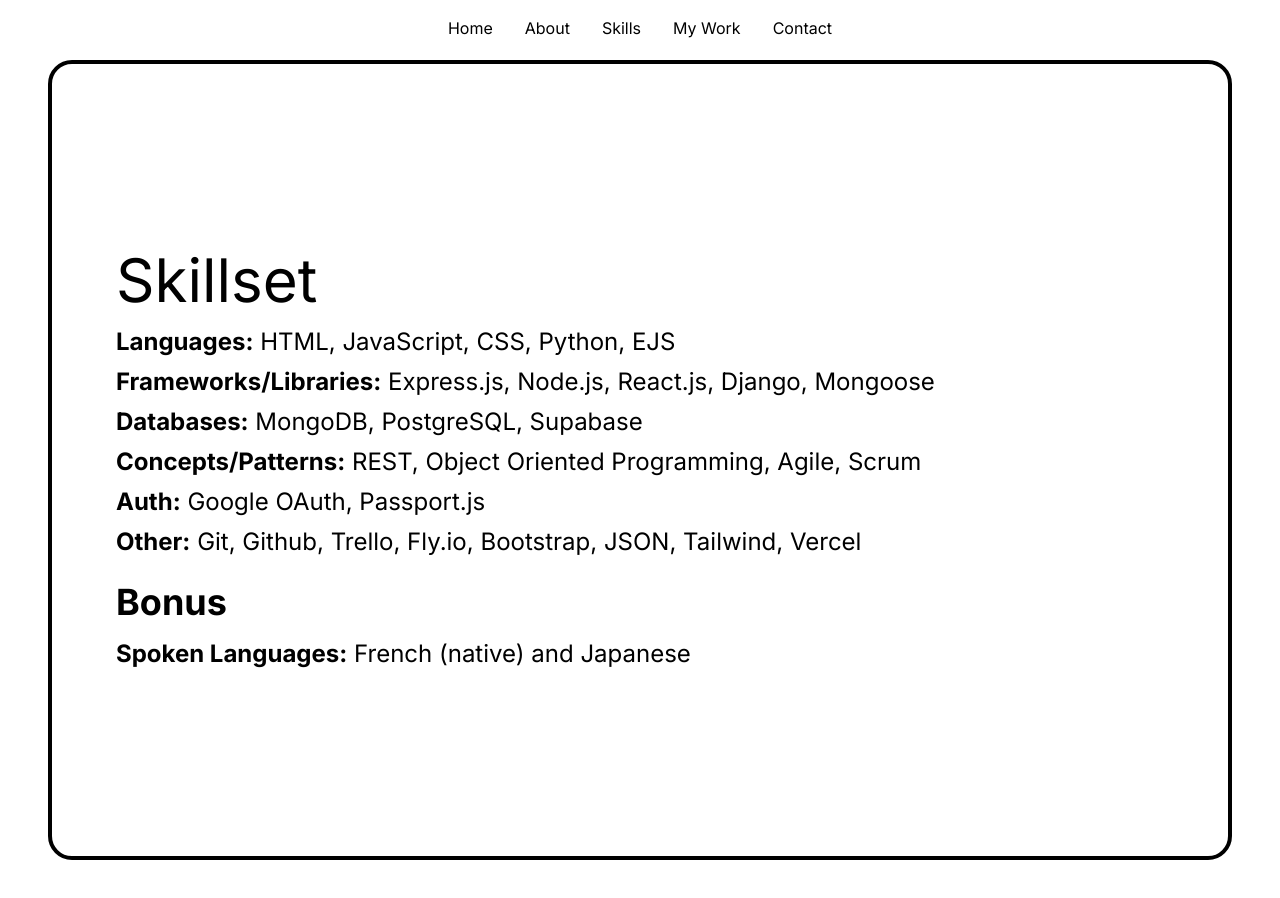
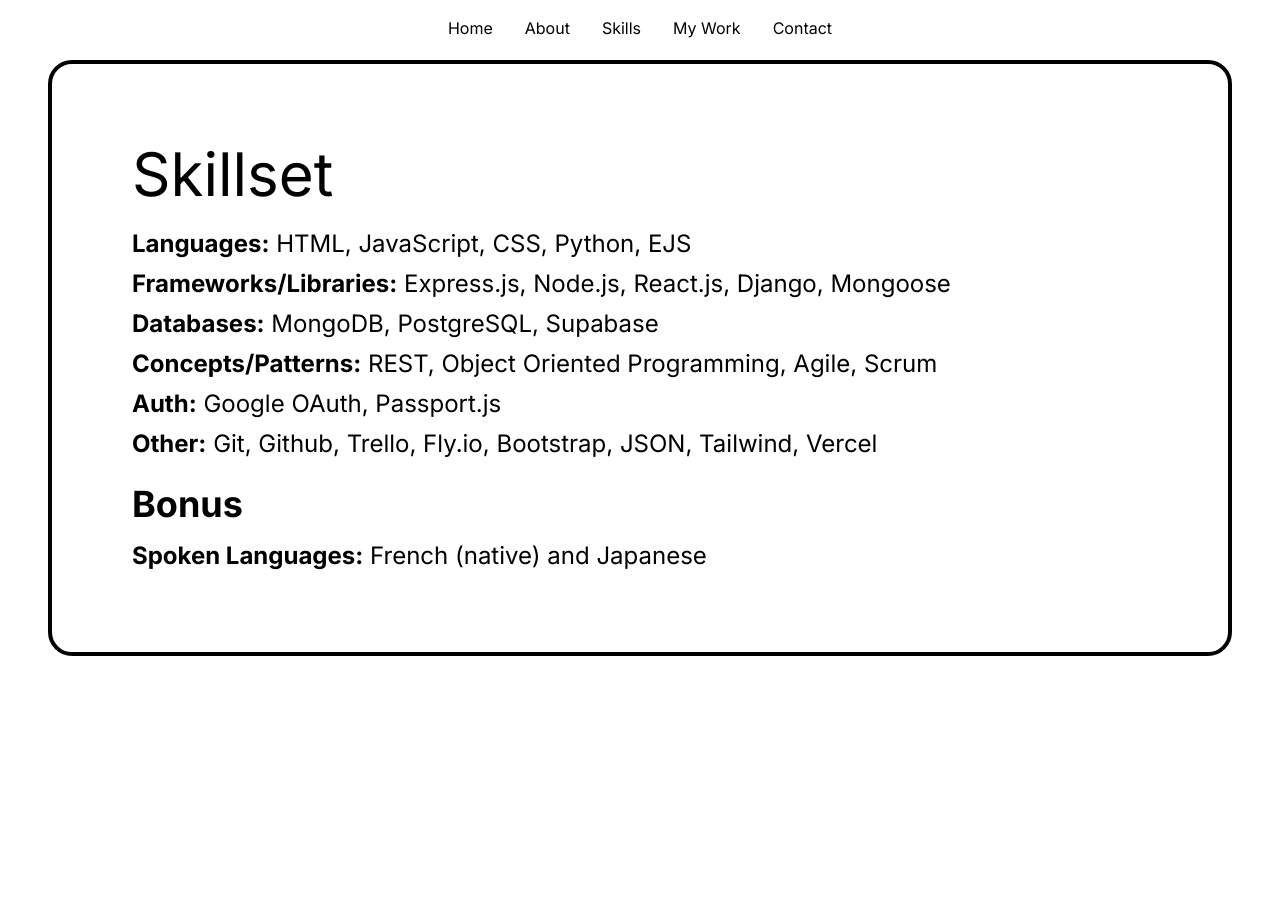
Before and after one commit to mzsellem/marleysz, a Next.js app: page /skills in a window 1280 px wide. Shown: the top 898 px of the page. After the commit the page ends 800 px from the top, so only its background shows below. Built offline with nearby package versions, Linux system fonts and the light colour scheme.

Commit message:
format skills page

```diff
--- a/app/skills/page.jsx
+++ b/app/skills/page.jsx
@@ -4,8 +4,8 @@
    return (
       <>
          <Navbar />
-         <div className="flex flex-col items-left justify-center h-screen border-4 border-black rounded-3xl m-12 mt-5 pl-16">
-            <div className="text-6xl pb-4">Skillset</div>
+         <div className="flex flex-col items-left justify-center h-full border-4 border-black rounded-3xl m-12 mt-5 p-20">
+            <div className="text-6xl flex items-center mb-6">Skillset</div>
             <div>
                <div className="text-2xl pb-2">
                   <span className="font-bold">Languages:</span> HTML,
```
